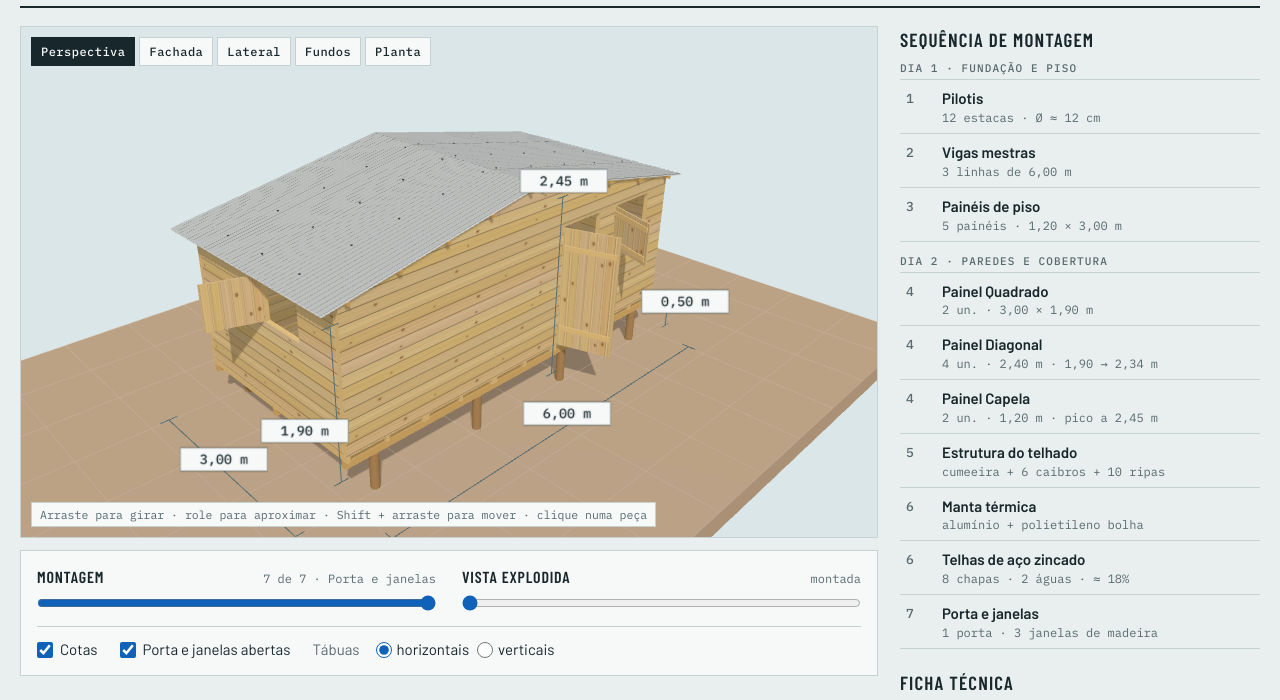
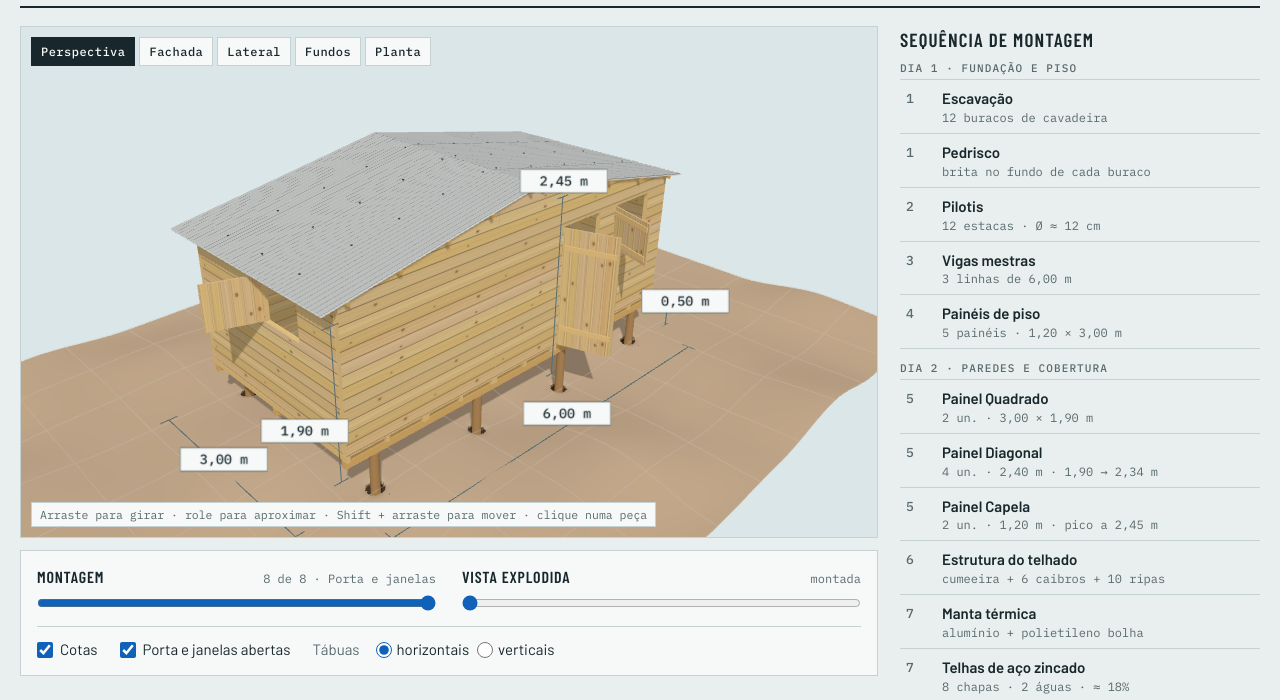
Before and after one commit to arturovaine/teto-emergency-housing, a plain HTML site: page index.html in a window 1280 px wide. Shown: the part 90-790 px from the top of the page. Drawn offline with nearby package versions, Linux system fonts and the light colour scheme.

Commit message:
feat: add irregular terrain, excavation holes and gravel to foundation
Replace the flat ground with a seeded-noise irregular surface. Cut real
holes into the terrain mesh at each piloti position (face removal),
lined by dark sockets with an earth collar and a pedrisco (gravel) layer
at the bottom. Pilotis now vary in exposed length with the terrain.
Add an initial 'Terreno e escavação' step (montagem 7 -> 8), new
Escavação and Pedrisco parts, draped grid, and a Fundação spec row.

```diff
--- a/app.js
+++ b/app.js
@@ -4,27 +4,31 @@ const $ = s => document.querySelector(s);
 const vp = $('#viewport'), canvas = $('#c'), tagEl = $('#tag');
 
 /* ---------- peças e etapas ---------- */
-const STEPS = ['Pilotis','Vigas mestras','Painéis de piso','Paredes','Estrutura do telhado','Manta e telhas','Porta e janelas'];
+const STEPS = ['Terreno e escavação','Pilotis','Vigas mestras','Painéis de piso','Paredes','Estrutura do telhado','Manta e telhas','Porta e janelas'];
 const PARTS = [
-  {id:'pilotis', step:1, name:'Pilotis', meta:'12 estacas · Ø ≈ 12 cm',
+  {id:'escavacao', step:1, name:'Escavação', meta:'12 buracos de cavadeira',
+   desc:'Buracos abertos com cavadeira (trado manual) na malha 4 × 3, mais fundos que largos. Recebem o pedrisco e, em seguida, os pilotis — dispensam fôrma e concreto.'},
+  {id:'pedrisco', step:1, name:'Pedrisco', meta:'brita no fundo de cada buraco',
+   desc:'Camada de pedrisco (brita) no fundo de cada buraco. Drena a água e dá apoio firme ao piloti, reduzindo o recalque em terreno irregular.'},
+  {id:'pilotis', step:2, name:'Pilotis', meta:'12 estacas · Ø ≈ 12 cm',
    desc:'Estacas de madeira cravadas no solo em malha 4 × 3. Elevam o piso cerca de 0,5 m: afastam umidade, enxurrada e animais e dispensam terraplenagem em terreno irregular.'},
-  {id:'vigas', step:2, name:'Vigas mestras', meta:'3 linhas de 6,00 m',
+  {id:'vigas', step:3, name:'Vigas mestras', meta:'3 linhas de 6,00 m',
    desc:'Correm no sentido do comprimento, apoiadas nos pilotis, e recebem os painéis de piso. Seção estimada pela foto de obra.'},
-  {id:'piso', step:3, name:'Painéis de piso', meta:'5 painéis · 1,20 × 3,00 m',
+  {id:'piso', step:4, name:'Painéis de piso', meta:'5 painéis · 1,20 × 3,00 m',
    desc:'Assoalho de tábuas sobre barrotes, pré-fabricado. Os cinco painéis fecham a plataforma de 18 m².'},
-  {id:'quadrado', step:4, name:'Painel Quadrado', meta:'2 un. · 3,00 × 1,90 m',
+  {id:'quadrado', step:5, name:'Painel Quadrado', meta:'2 un. · 3,00 × 1,90 m',
    desc:'Fecha as duas extremidades curtas, para onde o telhado deságua. Um deles recebe janela.'},
-  {id:'diagonal', step:4, name:'Painel Diagonal', meta:'4 un. · 2,40 m · 1,90 → 2,34 m',
+  {id:'diagonal', step:5, name:'Painel Diagonal', meta:'4 un. · 2,40 m · 1,90 → 2,34 m',
    desc:'Trapezoidal, em versão esquerda e direita. O topo inclinado já dá o caimento do telhado. Recebe a porta e as janelas.'},
-  {id:'capela', step:4, name:'Painel Capela', meta:'2 un. · 1,20 m · pico a 2,45 m',
+  {id:'capela', step:5, name:'Painel Capela', meta:'2 un. · 1,20 m · pico a 2,45 m',
    desc:'Peça central das fachadas longas, com topo em bico. Apoia a viga de cumeeira.'},
-  {id:'estrutura', step:5, name:'Estrutura do telhado', meta:'cumeeira + 6 caibros + 10 ripas',
+  {id:'estrutura', step:6, name:'Estrutura do telhado', meta:'cumeeira + 6 caibros + 10 ripas',
    desc:'A cumeeira vence os 3 m entre as duas capelas, os caibros descem até os quadrados e as ripas recebem as telhas. Quantidades lidas no modelo SketchUp de 2017.'},
-  {id:'manta', step:6, name:'Manta térmica', meta:'alumínio + polietileno bolha',
+  {id:'manta', step:7, name:'Manta térmica', meta:'alumínio + polietileno bolha',
    desc:'Fica sob a telha. Em ensaio com modelos reduzidos na Poli-USP (2012), cortou cerca de 48% do calor que atravessa a cobertura durante o dia, frente à telha de zinco sozinha.'},
-  {id:'telhas', step:6, name:'Telhas de aço zincado', meta:'8 chapas · 2 águas · ≈ 18%',
+  {id:'telhas', step:7, name:'Telhas de aço zincado', meta:'8 chapas · 2 águas · ≈ 18%',
    desc:'Quatro chapas onduladas por água, com caimento para as extremidades curtas. Substituíram o fibrocimento usado nos primeiros anos. Fixadas aos caibros por pregos de telha com arruela de vedação, no cruzamento de cada ripa.'},
-  {id:'aberturas', step:7, name:'Porta e janelas', meta:'1 porta · 3 janelas de madeira',
+  {id:'aberturas', step:8, name:'Porta e janelas', meta:'1 porta · 3 janelas de madeira',
    desc:'Folhas cegas de madeira, sem vidro. A posição muda entre as versões porta na lateral e porta na fachada; aqui vale a da perspectiva TETO de 2015.'}
 ];
 const PART = Object.fromEntries(PARTS.map(p => [p.id, p]));
@@ -33,7 +37,7 @@ const PART = Object.fromEntries(PARTS.map(p => [p.id, p]));
 const partsEl = $('#parts');
 const rowEls = {};
 (function buildList(){
-  const days = [{t:'Dia 1 · fundação e piso', s:[1,2,3]}, {t:'Dia 2 · paredes e cobertura', s:[4,5,6,7]}];
+  const days = [{t:'Dia 1 · fundação e piso', s:[1,2,3,4]}, {t:'Dia 2 · paredes e cobertura', s:[5,6,7,8]}];
   days.forEach(d => {
     const h = document.createElement('p'); h.className = 'day'; h.textContent = d.t; partsEl.appendChild(h);
     const ol = document.createElement('ol'); ol.className = 'parts';
@@ -92,15 +96,23 @@ Object.assign(sun.shadow.camera, {left:-9, right:9, top:9, bottom:-9, near:1, fa
 sun.shadow.bias = -0.0004; sun.shadow.normalBias = 0.02;
 scene.add(sun);
 
-const groundMat = new THREE.MeshStandardMaterial({roughness:1, metalness:0});
+const groundMat = new THREE.MeshStandardMaterial({roughness:1, metalness:0, side:THREE.DoubleSide});
 const GX = 6, GZ = 4.5;        // meio-lote: 12 × 9 m
-const ground = new THREE.Mesh(new THREE.BoxGeometry(GX*2, 0.3, GZ*2), groundMat);
-ground.position.y = -0.15; ground.receiveShadow = true; scene.add(ground);
-const gpts = [];
-for (let x = -GX; x <= GX + 1e-6; x += 1) gpts.push(new THREE.Vector3(x, 0.004, -GZ), new THREE.Vector3(x, 0.004, GZ));
-for (let z = -GZ; z <= GZ + 1e-6; z += 1) gpts.push(new THREE.Vector3(-GX, 0.004, z), new THREE.Vector3(GX, 0.004, z));
-const grid = new THREE.LineSegments(new THREE.BufferGeometry().setFromPoints(gpts), new THREE.LineBasicMaterial({transparent:true, opacity:0.3}));
-scene.add(grid);
+const PIL_X = [0.43, 2.143, 3.857, 5.57], PIL_Z = [0.07, 1.5, 2.93]; // malha 4 × 3 dos pilotis (coords da casa)
+// terreno irregular com semente fixa: ruído de valor suavizado + leve caimento do lote
+const terrainY = (function(){
+  const NX = 9, NZ = 7, AMP = 0.17, r = rng(1337), h = [];
+  for (let i = 0; i < NX; i++){ h[i] = []; for (let j = 0; j < NZ; j++) h[i][j] = r() * 2 - 1; }
+  const sm = t => t * t * (3 - 2 * t);
+  return (x, z) => {
+    const fx = (x + GX) / (2 * GX) * (NX - 1), fz = (z + GZ) / (2 * GZ) * (NZ - 1);
+    const i = Math.max(0, Math.min(NX - 2, Math.floor(fx))), j = Math.max(0, Math.min(NZ - 2, Math.floor(fz)));
+    const tx = sm(fx - i), tz = sm(fz - j);
+    const n = h[i][j]*(1-tx)*(1-tz) + h[i+1][j]*tx*(1-tz) + h[i][j+1]*(1-tx)*tz + h[i+1][j+1]*tx*tz;
+    return n * AMP + x * 0.018 - z * 0.012;
+  };
+})();
+// a superfície do terreno (com crateras) e o grid drapeado são construídos após as medidas
 
 /* ---------- medidas (m) ---------- */
 const L = 6, W = 3;            // planta
@@ -113,6 +125,36 @@ const SILL = 1.14;
 const TC = 0.022, TF = 0.045, TW = TC + TF; // tábua, sarrafo, parede
 const ANG = Math.atan((HR - HE) / (L/2)), CA = Math.cos(ANG), SA = Math.sin(ANG);
 const Hx = x => HE + (HR - HE) * (1 - Math.abs(x - L/2) / (L/2));
+
+/* ---------- terreno: superfície irregular com furos de escavação + grid drapeado ---------- */
+const holeC = [];
+PIL_X.forEach(x => PIL_Z.forEach(z => holeC.push([x - L/2, z - W/2])));   // centros dos furos (coords do mundo)
+const R_RIM = 0.20, RIM_D = 0.06, R_OPEN = 0.12;   // dish do entorno e raio do furo aberto na malha
+const distHole = (x, z) => { let m = Infinity; for (let c = 0; c < holeC.length; c++){ const d = Math.hypot(x - holeC[c][0], z - holeC[c][1]); if (d < m) m = d; } return m; };
+{
+  const geo = new THREE.PlaneGeometry(GX*2, GZ*2, 320, 240); geo.rotateX(-Math.PI/2);
+  const p = geo.attributes.position;
+  for (let k = 0; k < p.count; k++){
+    const x = p.getX(k), z = p.getZ(k); let y = terrainY(x, z);
+    const d = distHole(x, z);
+    if (d < R_RIM){ const t = 1 - d / R_RIM; y -= RIM_D * (t * t * (3 - 2 * t)); }   // leve dish de terra remexida
+    p.setY(k, y);
+  }
+  // abre os furos de verdade: descarta as faces cujo centro cai dentro do raio do furo
+  const idx = geo.index.array, keep = [];
+  for (let t = 0; t < idx.length; t += 3){
+    const a = idx[t], b = idx[t+1], c = idx[t+2];
+    const cx = (p.getX(a) + p.getX(b) + p.getX(c)) / 3, cz = (p.getZ(a) + p.getZ(b) + p.getZ(c)) / 3;
+    if (distHole(cx, cz) >= R_OPEN) keep.push(a, b, c);
+  }
+  geo.setIndex(keep); geo.computeVertexNormals();
+  const ground = new THREE.Mesh(geo, groundMat); ground.receiveShadow = true; scene.add(ground);
+}
+const gpts = [], gst = 0.2, gY = (x, z) => terrainY(x, z) + 0.012;
+for (let x = -GX; x <= GX + 1e-6; x += 1) for (let z = -GZ; z < GZ - 1e-6; z += gst){ const z2 = Math.min(z + gst, GZ); gpts.push(new V3(x, gY(x, z), z), new V3(x, gY(x, z2), z2)); }
+for (let z = -GZ; z <= GZ + 1e-6; z += 1) for (let x = -GX; x < GX - 1e-6; x += gst){ const x2 = Math.min(x + gst, GX); gpts.push(new V3(x, gY(x, z), z), new V3(x2, gY(x2, z), z)); }
+const grid = new THREE.LineSegments(new THREE.BufferGeometry().setFromPoints(gpts), new THREE.LineBasicMaterial({transparent:true, opacity:0.3}));
+scene.add(grid);
 
 const house = new THREE.Group(); house.position.set(-L/2, 0, -W/2); scene.add(house);
 const pieces = [];
@@ -179,24 +221,61 @@ const cladMats = [];
 function cladMat(id){ const m = mat(id, {map:TEX.h.map, bumpMap:TEX.h.bump, bumpScale:0.012, roughness:0.85, metalness:0}); cladMats.push(m); return m; }
 const frameMat = id => mat(id, {color:col('#dcbb7e'), roughness:0.9, metalness:0});
 
-/* ---------- 1. pilotis ---------- */
+/* ---------- 2. pilotis ---------- */
 (function(){
   const g = piece('pilotis', [0,0,0]);
   const m = mat('pilotis', {color:col('#a47f52'), roughness:0.95});
-  const bury = 0.6;
-  [0.43, 2.143, 3.857, 5.57].forEach(x => [0.07, 1.5, 2.93].forEach(z => {
-    const me = addMesh(g, new THREE.CylinderGeometry(0.06, 0.065, HP + bury, 14), m);
-    me.position.set(x, (HP - bury)/2, z);
+  PIL_X.forEach(x => PIL_Z.forEach(z => {
+    const tY = terrainY(x - L/2, z - W/2);         // terreno sob este apoio
+    const hgt = HP + 0.45 - tY, cy = (HP - 0.45 + tY) / 2;   // topo fixo em HP; base enterrada 0,45 m
+    const me = addMesh(g, new THREE.CylinderGeometry(0.06, 0.065, hgt, 14), m);
+    me.position.set(x, cy, z);
   }));
 })();
 
-/* ---------- 2. vigas mestras ---------- */
+/* ---------- 1. terreno: escavação (buracos de cavadeira) ---------- */
+(function(){
+  const g = piece('escavacao', [0, 0, 0]);
+  const wall = mat('escavacao', {color:col('#3f3224'), roughness:1, side:THREE.BackSide});
+  const floor = mat('escavacao', {color:col('#4a3a28'), roughness:1});
+  const rim = mat('escavacao', {color:col('#7a6346'), roughness:1, side:THREE.DoubleSide});
+  PIL_X.forEach(x => PIL_Z.forEach(z => {
+    const tY = terrainY(x - L/2, z - W/2);
+    const top = tY - RIM_D, bot = tY - 0.46;           // soquete revestindo o furo aberto na malha
+    const sock = addMesh(g, new THREE.CylinderGeometry(0.17, 0.085, top - bot, 20, 1, true), wall);
+    sock.position.set(x, (top + bot) / 2, z); sock.castShadow = false;
+    const collar = addMesh(g, new THREE.RingGeometry(0.125, 0.22, 28), rim);   // boca redonda de terra remexida
+    collar.rotation.x = -Math.PI / 2; collar.position.set(x, top + 0.008, z); collar.castShadow = false;
+    const base = addMesh(g, new THREE.CircleGeometry(0.088, 18), floor);
+    base.rotation.x = -Math.PI / 2; base.position.set(x, bot + 0.002, z); base.castShadow = false;
+  }));
+})();
+
+/* ---------- 1. pedrisco (brita no fundo de cada buraco) ---------- */
+(function(){
+  const g = piece('pedrisco', [0, 0, 0]);
+  const m = mat('pedrisco', {color:col('#a9abae'), roughness:0.95, metalness:0.02});
+  const r = rng(99);
+  PIL_X.forEach(x => PIL_Z.forEach(z => {
+    const bot = terrainY(x - L/2, z - W/2) - 0.46;
+    const disc = addMesh(g, new THREE.CylinderGeometry(0.085, 0.075, 0.035, 14), m);
+    disc.position.set(x, bot + 0.018, z); disc.castShadow = false;
+    for (let k = 0; k < 5; k++){
+      const ang = r() * 6.28, rr = r() * 0.06, s = 0.012 + r() * 0.012;
+      const st = addMesh(g, new THREE.DodecahedronGeometry(s, 0), m);
+      st.position.set(x + Math.cos(ang) * rr, bot + 0.035 + r() * 0.015, z + Math.sin(ang) * rr);
+      st.rotation.set(r() * 3, r() * 3, r() * 3);
+    }
+  }));
+})();
+
+/* ---------- 3. vigas mestras ---------- */
 (function(){
   const m = mat('vigas', {color:col('#cfa868'), roughness:0.9});
   [0.07, 1.5, 2.93].forEach(z => { const g = piece('vigas', [0, 0.45, 0]); box(g, m, L, BEAM, 0.075, L/2, HP + BEAM/2, z); });
 })();
 
-/* ---------- 3. painéis de piso ---------- */
+/* ---------- 4. painéis de piso ---------- */
 (function(){
   const top = mat('piso', {map:texClone(TEX.h.map, 1, 2.5), bumpMap:texClone(TEX.h.bump, 1, 2.5), bumpScale:0.004, roughness:0.8});
   const jm = frameMat('piso');
@@ -209,7 +288,7 @@ const frameMat = id => mat(id, {color:col('#dcbb7e'), roughness:0.9, metalness:0
   }
 })();
 
-/* ---------- 4. paredes ---------- */
+/* ---------- 5. paredes ---------- */
 const openings = [];
 function leafMat(w, h){
   return mat('aberturas', {map:texClone(TEX.v.map, w/1.2, h/1.2), bumpMap:texClone(TEX.v.bump, w/1.2, h/1.2), bumpScale:0.01, roughness:0.85});
@@ -299,7 +378,7 @@ function quadPanel(left, win, ex){
 quadPanel(true, WIN_Q, [-1.3, 1.5, 0]);
 quadPanel(false, null, [1.3, 1.5, 0]);
 
-/* ---------- 5 e 6. telhado ---------- */
+/* ---------- 6 e 7. telhado ---------- */
 const LS = (L/2) / CA, OV = 0.25 / CA, SIDE = 0.10, RW = W + 2*SIDE;
 function water(side){
   const g = new THREE.Group(), m = new THREE.Matrix4();
@@ -352,7 +431,7 @@ function water(side){
   });
 })();
 
-/* ---------- 7. porta e janelas ---------- */
+/* ---------- 8. porta e janelas ---------- */
 const OPEN = 1.25;
 leaf([0.45, 1.5, 1.95], DOOR.x1 - DOOR.x0, RAIL, [DOOR.x0, FT, W], 0, -OPEN, 1);
 leaf([0.45, 1.5, 1.95], WIN_F.x1 - WIN_F.x0, RAIL - SILL, [WIN_F.x0, FT + SILL, W], 0, -1.9, 1);
@@ -387,7 +466,7 @@ dim(new V3(0, 0.02, W + 0.75), new V3(L, 0.02, W + 0.75), new V3(0, 0, 0.12), '6
 dim(new V3(-0.75, 0.02, 0), new V3(-0.75, 0.02, W), new V3(0.12, 0, 0), '3,00 m', new V3(0, 0.2, 0));
 dim(new V3(-0.3, FT, W + 0.3), new V3(-0.3, FT + HE, W + 0.3), new V3(0.1, 0, 0), '1,90 m', new V3(-0.45, 0, 0.1));
 dim(new V3(L/2, FT, W + 0.45), new V3(L/2, FT + HR, W + 0.45), new V3(0.1, 0, 0), '2,45 m', new V3(0, 1.42, 0));
-dim(new V3(L + 0.35, 0, W + 0.1), new V3(L + 0.35, HP, W + 0.1), new V3(0.1, 0, 0), '0,50 m', new V3(0.55, 0, 0));
+dim(new V3(L + 0.35, terrainY(L/2 + 0.35, W/2 + 0.1), W + 0.1), new V3(L + 0.35, HP, W + 0.1), new V3(0.1, 0, 0), '0,50 m', new V3(0.55, 0, 0));
 
 /* ---------- câmera e órbita ---------- */
 const reduce = window.matchMedia('(prefers-reduced-motion: reduce)').matches;
@@ -494,7 +573,7 @@ const stepIn = $('#step'), stepOut = $('#stepOut'), exIn = $('#explode'), exOut
 function applyStep(){
   const s = +stepIn.value;
   pieces.forEach(p => { p.visible = p.userData.step <= s; });
-  stepOut.textContent = s + ' de 7 · ' + STEPS[s - 1];
+  stepOut.textContent = s + ' de ' + STEPS.length + ' · ' + STEPS[s - 1];
   PARTS.forEach(p => rowEls[p.id].classList.toggle('pending', p.step > s));
   dirty = true;
 }
```
Also changed, not shown: index.html (+2 -1 lines).
